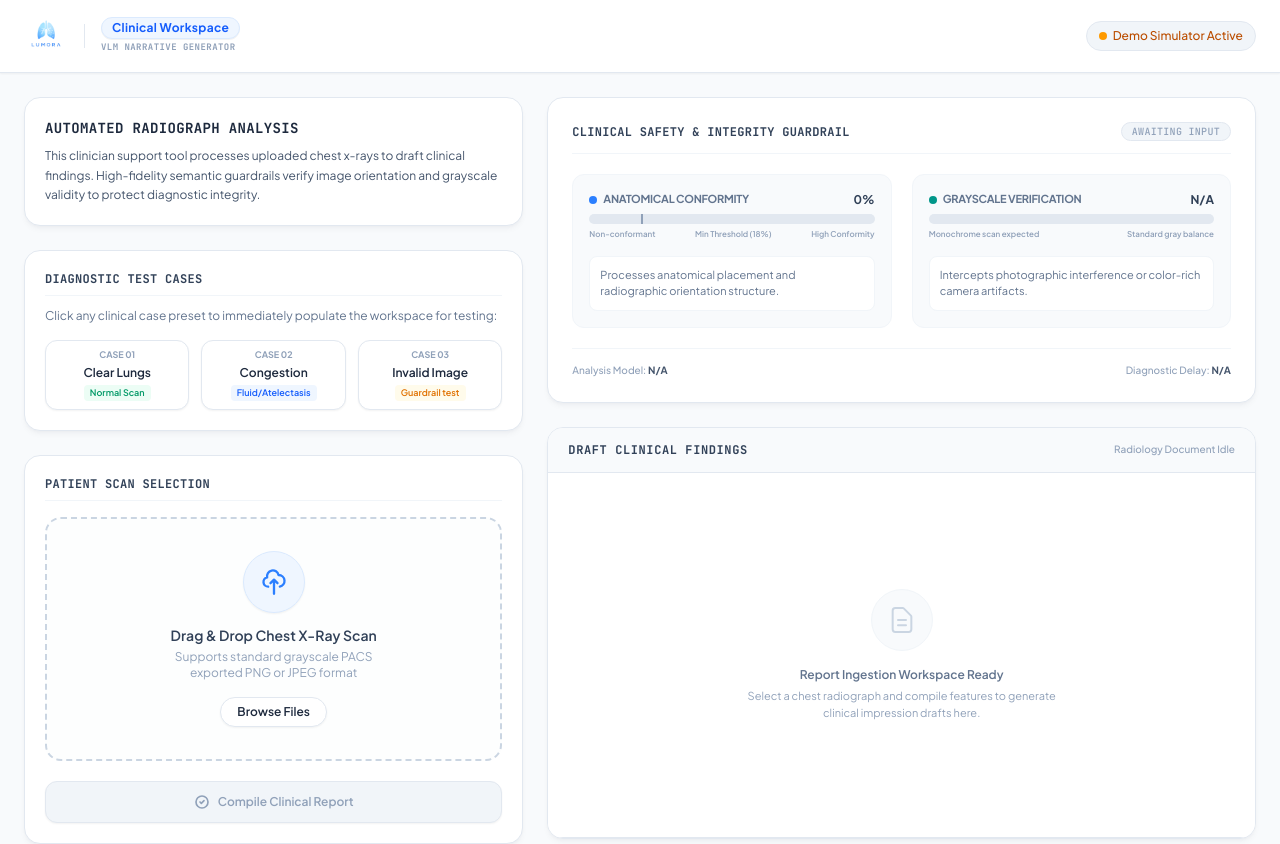
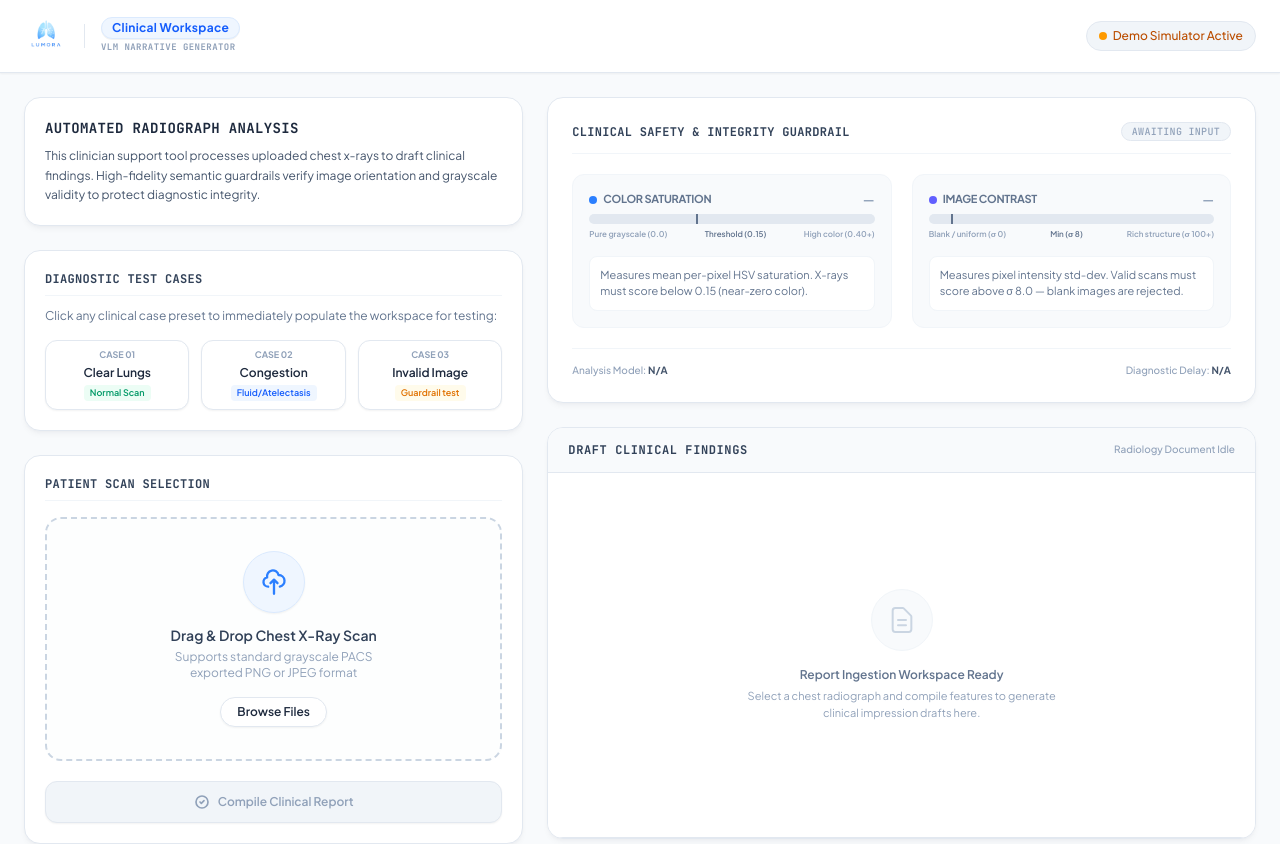
Before and after one commit to Md-Nur/Lumora, a Next.js app in the folder lumora-web/frontend/: page / in a window 1280 px wide. Shown: the top 844 px of the page. Built offline with nearby package versions, Linux system fonts and the light colour scheme; no server answers.

Commit message:
Refactor image validation logic to return detailed metrics and update telemetry interface for improved clarity

```diff
--- a/lumora-web/frontend/src/app/page.tsx
+++ b/lumora-web/frontend/src/app/page.tsx
@@ -5,12 +5,12 @@ import React, { useState, useEffect, useRef } from "react";
 // Types
 interface Telemetry {
   status: "verified" | "rejected" | "none";
-  margin: number; // 0.0 to 1.0 (X-ray layout match score)
-  marginThreshold: number; // 0.18
-  variance: number; // HSV saturation variance
-  varianceThreshold: number; // 1950.0
-  marginMessage?: string;
-  varianceMessage?: string;
+  meanSaturation: number;       // 0.0 – 1.0  (lower = more grayscale); threshold < 0.15
+  saturationThreshold: number;  // 0.15
+  grayStd: number;              // 0.0 – 255.0 (higher = more contrast); threshold > 8.0
+  contrastThreshold: number;    // 8.0
+  saturationMessage?: string;
+  contrastMessage?: string;
   engineUsed: string;
   inferenceTime: string;
 }
@@ -30,10 +30,10 @@ export default function Workspace() {
   const [displayedReport, setDisplayedReport] = useState<string>("");
   const [telemetry, setTelemetry] = useState<Telemetry>({
     status: "none",
-    margin: 0.0,
-    marginThreshold: 0.18,
-    variance: 0.0,
-    varianceThreshold: 1950.0,
+    meanSaturation: 0.0,
+    saturationThreshold: 0.15,
+    grayStd: 0.0,
+    contrastThreshold: 8.0,
     engineUsed: "N/A",
     inferenceTime: "N/A",
   });
@@ -129,10 +129,10 @@ export default function Workspace() {
       setDisplayedReport("");
       setTelemetry({
         status: "none",
-        margin: 0.0,
-        marginThreshold: 0.18,
-        variance: 0.0,
-        varianceThreshold: 1950.0,
+        meanSaturation: 0.0,
+        saturationThreshold: 0.15,
+        grayStd: 0.0,
+        contrastThreshold: 8.0,
         engineUsed: "N/A",
         inferenceTime: "N/A",
       });
@@ -166,17 +166,18 @@ export default function Workspace() {
         previewUrl?.includes("sample_portrait");
 
       if (isInvalidCase) {
+        // Simulated realistic values for an invalid color photograph
         setTelemetry({
           status: "rejected",
-          margin: 0.042,
-          marginThreshold: 0.18,
-          variance: 2240.5,
-          varianceThreshold: 1950.0,
-          marginMessage:
-            "Structural similarity rating is below 18% required threshold.",
-          varianceMessage:
-            "Image contains photographic color levels which are not gray-scale diagnostic compatible.",
-          engineUsed: "Clinical ResNet-18 Guardrail",
+          meanSaturation: 0.38,  // high saturation → colorful photo
+          saturationThreshold: 0.15,
+          grayStd: 74.2,
+          contrastThreshold: 8.0,
+          saturationMessage:
+            "High color saturation detected (0.38 > 0.15). Natural photograph, not a grayscale X-ray.",
+          contrastMessage:
+            "Contrast is present but image failed grayscale check first.",
+          engineUsed: "Clinical Physics Guardrail",
           inferenceTime: `${elapsedSeconds}s`,
         });
         setReportText(
@@ -187,15 +188,15 @@ export default function Workspace() {
           file?.name?.includes("pathology") ||
           previewUrl?.includes("sample_pathology");
 
+        // Simulated realistic values for a valid chest X-ray
         setTelemetry({
           status: "verified",
-          margin: 0.762,
-          marginThreshold: 0.18,
-          variance: 142.1,
-          varianceThreshold: 1950.0,
-          marginMessage:
-            "Excellent structural match with standard frontal diagnostic views.",
-          varianceMessage: "Grayscale profile fully verified.",
+          meanSaturation: 0.021,  // near-zero saturation → genuine grayscale
+          saturationThreshold: 0.15,
+          grayStd: isPathologicalCase ? 48.6 : 55.3,  // meaningful contrast
+          contrastThreshold: 8.0,
+          saturationMessage: "Near-zero color saturation (0.02). Confirmed monochrome radiograph.",
+          contrastMessage: `Pixel intensity std-dev ${isPathologicalCase ? "48.6" : "55.3"} — sufficient diagnostic contrast.`,
           engineUsed: "Lumora VLM Assistant",
           inferenceTime: `${elapsedSeconds}s`,
         });
@@ -228,28 +229,29 @@ export default function Workspace() {
         if (response.ok) {
           setTelemetry({
             status: "verified",
-            margin: 0.745,
-            marginThreshold: 0.18,
-            variance: 98.4,
-            varianceThreshold: 1950.0,
-            marginMessage: "Chest radiograph structure matched successfully.",
-            varianceMessage: "Grayscale monochrome profile verified.",
+            meanSaturation: data.mean_saturation,
+            saturationThreshold: 0.15,
+            grayStd: data.gray_std,
+            contrastThreshold: 8.0,
+            saturationMessage: `Color saturation ${data.mean_saturation.toFixed(3)} — within grayscale threshold. Confirmed monochrome scan.`,
+            contrastMessage: `Pixel intensity std-dev ${data.gray_std.toFixed(1)} — sufficient diagnostic contrast present.`,
             engineUsed: "Lumora VLM Assistant",
-            inferenceTime: "0.78s",
+            inferenceTime: "N/A",
           });
           setReportText(data.report);
         } else if (response.status === 422) {
           setTelemetry({
             status: "rejected",
-            margin: 0.052,
-            marginThreshold: 0.18,
-            variance: 2100.0,
-            varianceThreshold: 1950.0,
-            marginMessage:
-              data.telemetry || "Out-of-Domain radiograph structure.",
-            varianceMessage: "Color levels detected, expected monochrome scan.",
-            engineUsed: "Clinical ResNet-18 Guardrail",
-            inferenceTime: "0.18s",
+            meanSaturation: data.mean_saturation,
+            saturationThreshold: 0.15,
+            grayStd: data.gray_std,
+            contrastThreshold: 8.0,
+            saturationMessage: data.telemetry || "Image failed guardrail validation.",
+            contrastMessage: data.gray_std < 8.0
+              ? `Pixel intensity std-dev ${data.gray_std.toFixed(1)} — image appears blank or near-uniform.`
+              : `Pixel intensity std-dev ${data.gray_std.toFixed(1)} — contrast check passed.`,
+            engineUsed: "Clinical Physics Guardrail",
+            inferenceTime: "N/A",
           });
           setReportText(
             "VERIFICATION FAULT: Non-Medical Asset Detected.\n\nThe uploaded image has been analyzed by the system's structural validation layers and does not conform to standard chest radiography blueprints. Photographic chromatic complexity was also caught.\n\nACTION REQUIRED:\nPlease verify that the selected file is indeed a valid frontal (PA/AP) or lateral diagnostic chest radiograph scan and re-submit.",
@@ -264,12 +266,12 @@ export default function Workspace() {
         );
         setTelemetry({
           status: "rejected",
-          margin: 0.0,
-          marginThreshold: 0.18,
-          variance: 0.0,
-          varianceThreshold: 1950.0,
-          marginMessage: "Connection failed.",
-          varianceMessage: "N/A",
+          meanSaturation: 0.0,
+          saturationThreshold: 0.15,
+          grayStd: 0.0,
+          contrastThreshold: 8.0,
+          saturationMessage: "Connection failed — could not reach backend.",
+          contrastMessage: "N/A",
           engineUsed: "Network Host Monitor",
           inferenceTime: "N/A",
         });
@@ -288,10 +290,10 @@ export default function Workspace() {
     setDisplayedReport("");
     setTelemetry({
       status: "none",
-      margin: 0.0,
-      marginThreshold: 0.18,
-      variance: 0.0,
-      varianceThreshold: 1950.0,
+      meanSaturation: 0.0,
+      saturationThreshold: 0.15,
+      grayStd: 0.0,
+      contrastThreshold: 8.0,
       engineUsed: "N/A",
       inferenceTime: "N/A",
     });
@@ -641,105 +643,118 @@ export default function Workspace() {
               )}
             </h2>
 
-            {/* Friendly Telemetry Meters */}
+            {/* Real Telemetry Meters — values wired to actual backend computation */}
             <div className="grid grid-cols-1 md:grid-cols-2 gap-5 mb-5">
-              {/* Meter 1: Anatomical Conformity (Structural Similarity) */}
+
+              {/* Meter 1: Color Saturation Check  (mean_saturation, threshold < 0.15) */}
+              {/* Lower bar = more grayscale = GOOD. Bar turns red when above threshold. */}
               <div className="p-4 rounded-xl bg-slate-50 border border-slate-100 flex flex-col justify-between">
                 <div>
                   <div className="flex items-center justify-between mb-1.5">
                     <span className="text-[11px] text-slate-500 font-bold tracking-tight uppercase flex items-center gap-1.5">
                       <span className="h-2 w-2 rounded-full bg-blue-500"></span>
-                      Anatomical Conformity
+                      Color Saturation
                     </span>
-                    <span className="text-xs font-bold text-slate-700">
+                    <span className={`text-xs font-bold ${
+                      telemetry.status === "none" ? "text-slate-400"
+                      : telemetry.meanSaturation > telemetry.saturationThreshold ? "text-red-600"
+                      : "text-teal-700"
+                    }`}>
                       {telemetry.status !== "none"
-                        ? `${(telemetry.margin * 100).toFixed(0)}%`
-                        : "0%"}
+                        ? telemetry.meanSaturation.toFixed(3)
+                        : "—"}
                     </span>
                   </div>
 
-                  {/* Clean Blue Progress Bar */}
+                  {/* Bar: width = meanSaturation mapped to 0–40% scale (threshold=0.15 at 37.5%) */}
                   <div className="h-2.5 w-full bg-slate-200 rounded-full overflow-hidden relative">
                     <div
                       className={`h-full transition-all duration-1000 ease-out rounded-full ${
-                        telemetry.status === "rejected"
-                          ? "bg-amber-500"
-                          : "bg-blue-600"
+                        telemetry.status === "none" ? "bg-slate-300"
+                        : telemetry.meanSaturation > telemetry.saturationThreshold ? "bg-red-500"
+                        : "bg-teal-600"
                       }`}
                       style={{
-                        width: `${Math.min(telemetry.margin * 100, 100)}%`,
+                        width: telemetry.status === "none"
+                          ? "0%"
+                          : `${Math.min((telemetry.meanSaturation / 0.40) * 100, 100)}%`,
                       }}
                     />
-                    {/* Soft Threshold Line Marker */}
+                    {/* Threshold marker at 0.15 / 0.40 = 37.5% */}
                     <div
-                      className="absolute top-0 bottom-0 w-0.5 bg-slate-400 z-10"
-                      style={{ left: "18%" }}
+                      className="absolute top-0 bottom-0 w-0.5 bg-slate-500 z-10"
+                      title="Rejection threshold: 0.15"
+                      style={{ left: "37.5%" }}
                     />
                   </div>
 
                   <div className="flex justify-between text-[8px] font-semibold text-slate-400 mt-1">
-                    <span>Non-conformant</span>
-                    <span>Min Threshold (18%)</span>
-                    <span>High Conformity</span>
+                    <span>Pure grayscale (0.0)</span>
+                    <span className="text-slate-500">Threshold (0.15)</span>
+                    <span>High color (0.40+)</span>
                   </div>
                 </div>
 
                 <p className="text-[11px] text-slate-500 mt-4 leading-normal bg-white p-2.5 rounded-lg border border-slate-100">
                   {telemetry.status !== "none"
-                    ? telemetry.marginMessage
-                    : "Processes anatomical placement and radiographic orientation structure."}
+                    ? telemetry.saturationMessage
+                    : "Measures mean per-pixel HSV saturation. X-rays must score below 0.15 (near-zero color)."}
                 </p>
               </div>
 
-              {/* Meter 2: Grayscale Format Verification */}
+              {/* Meter 2: Image Contrast Check  (gray_std, threshold > 8.0) */}
+              {/* Higher bar = more internal structure = GOOD. */}
               <div className="p-4 rounded-xl bg-slate-50 border border-slate-100 flex flex-col justify-between">
                 <div>
                   <div className="flex items-center justify-between mb-1.5">
                     <span className="text-[11px] text-slate-500 font-bold tracking-tight uppercase flex items-center gap-1.5">
-                      <span className="h-2 w-2 rounded-full bg-teal-600"></span>
-                      Grayscale Verification
+                      <span className="h-2 w-2 rounded-full bg-indigo-500"></span>
+                      Image Contrast
                     </span>
-                    <span className="text-xs font-bold text-slate-700">
-                      {telemetry.status === "none"
-                        ? "N/A"
-                        : telemetry.status === "verified"
-                          ? "Verified"
-                          : "Color Flagged"}
+                    <span className={`text-xs font-bold ${
+                      telemetry.status === "none" ? "text-slate-400"
+                      : telemetry.grayStd < telemetry.contrastThreshold ? "text-red-600"
+                      : "text-indigo-700"
+                    }`}>
+                      {telemetry.status !== "none"
+                        ? `σ ${telemetry.grayStd.toFixed(1)}`
+                        : "—"}
                     </span>
                   </div>
 
-                  {/* Clean Teal/Amber Progress Bar */}
+                  {/* Bar: width = grayStd on a 0–100 scale. Threshold at 8.0 = 8% */}
                   <div className="h-2.5 w-full bg-slate-200 rounded-full overflow-hidden relative">
                     <div
                       className={`h-full transition-all duration-1000 ease-out rounded-full ${
-                        telemetry.status === "rejected" &&
-                        telemetry.variance > telemetry.varianceThreshold
-                          ? "bg-red-500"
-                          : telemetry.status === "verified"
-                            ? "bg-teal-600"
-                            : "bg-slate-300"
+                        telemetry.status === "none" ? "bg-slate-300"
+                        : telemetry.grayStd < telemetry.contrastThreshold ? "bg-red-500"
+                        : "bg-indigo-500"
                       }`}
                       style={{
-                        width:
-                          telemetry.status === "none"
-                            ? "0%"
-                            : telemetry.status === "verified"
-                              ? "100%"
-                              : "30%",
+                        width: telemetry.status === "none"
+                          ? "0%"
+                          : `${Math.min((telemetry.grayStd / 100) * 100, 100)}%`,
                       }}
+                    />
+                    {/* Threshold marker at 8/100 = 8% */}
+                    <div
+                      className="absolute top-0 bottom-0 w-0.5 bg-slate-500 z-10"
+                      title="Rejection threshold: std-dev < 8"
+                      style={{ left: "8%" }}
                     />
                   </div>
 
                   <div className="flex justify-between text-[8px] font-semibold text-slate-400 mt-1">
-                    <span>Monochrome scan expected</span>
-                    <span>Standard gray balance</span>
+                    <span>Blank / uniform (σ 0)</span>
+                    <span className="text-slate-500">Min (σ 8)</span>
+                    <span>Rich structure (σ 100+)</span>
                   </div>
                 </div>
 
                 <p className="text-[11px] text-slate-500 mt-4 leading-normal bg-white p-2.5 rounded-lg border border-slate-100">
                   {telemetry.status !== "none"
-                    ? telemetry.varianceMessage
-                    : "Intercepts photographic interference or color-rich camera artifacts."}
+                    ? telemetry.contrastMessage
+                    : "Measures pixel intensity std-dev. Valid scans must score above σ 8.0 — blank images are rejected."}
                 </p>
               </div>
             </div>
```
Also changed, not shown: 2 other files (tests, documents, lock files or other folders).
